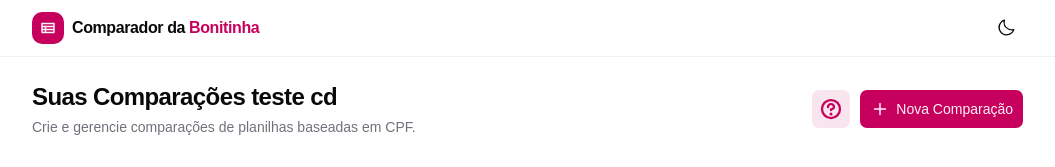
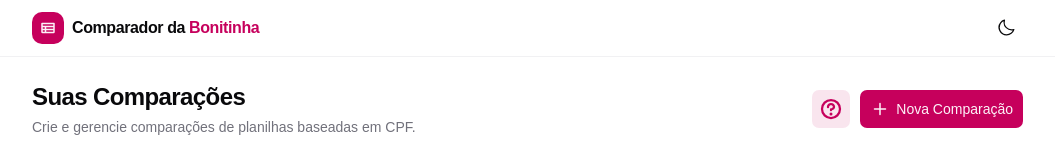
Before and after one commit to HiagoBDev/comparador-planilhas, a React (Vite) app: page / in a window 1280 px wide. Shown: the top 167 px of the page, without its empty margins (112-1167 px from the left). Built offline with nearby package versions, Linux system fonts and the light colour scheme.

Commit message:
remove phrase

```diff
--- a/src/presentation/pages/home-page.tsx
+++ b/src/presentation/pages/home-page.tsx
@@ -15,7 +15,7 @@ export function HomePage() {
           <div className="flex items-center gap-2">
             <div>
               <h2 className="text-2xl font-bold tracking-tight">
-                Suas Comparações teste cd
+                Suas Comparações
               </h2>
               <p className="mt-1 text-sm text-muted-foreground">
                 Crie e gerencie comparações de planilhas baseadas em CPF.
```
